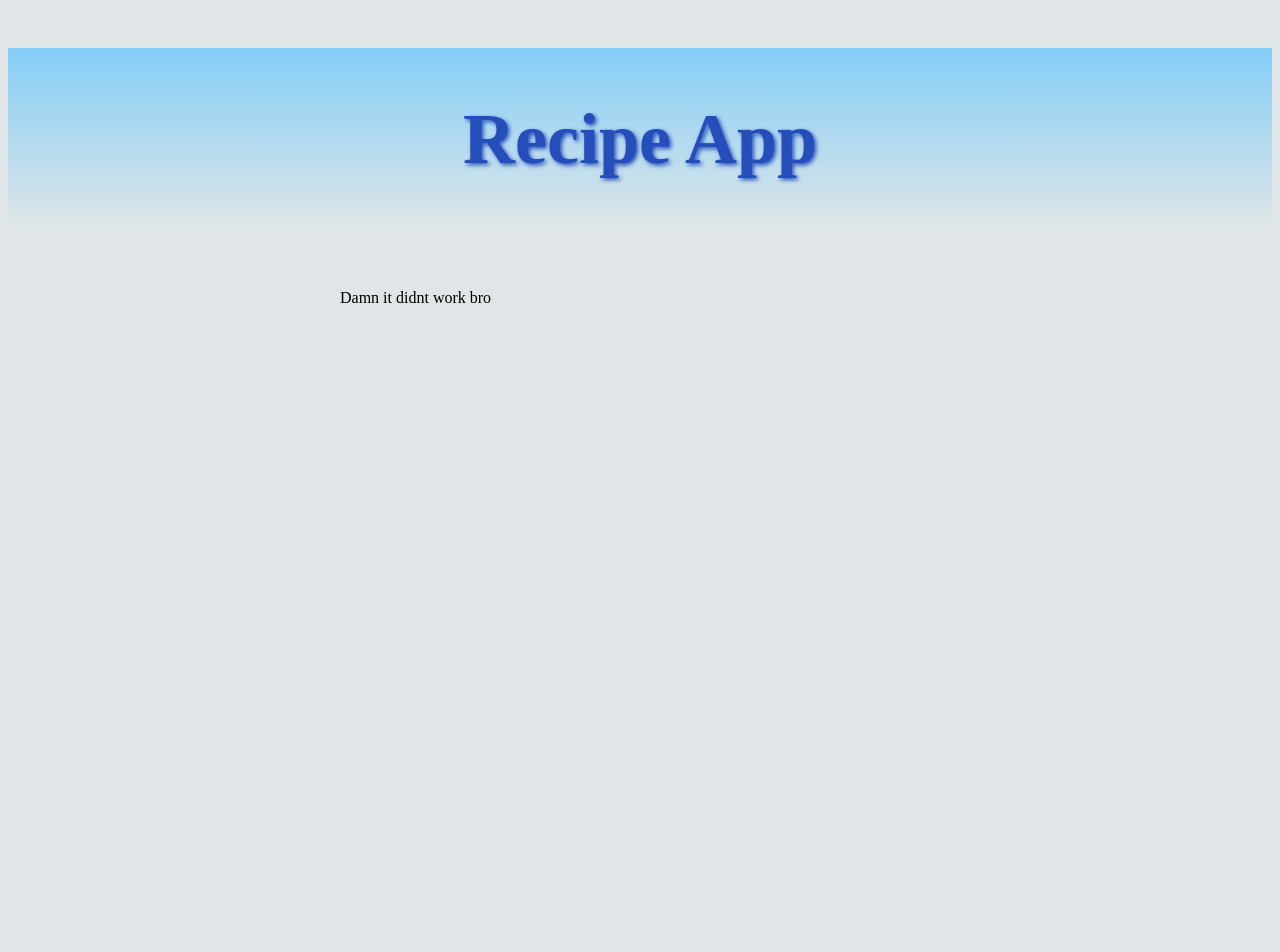
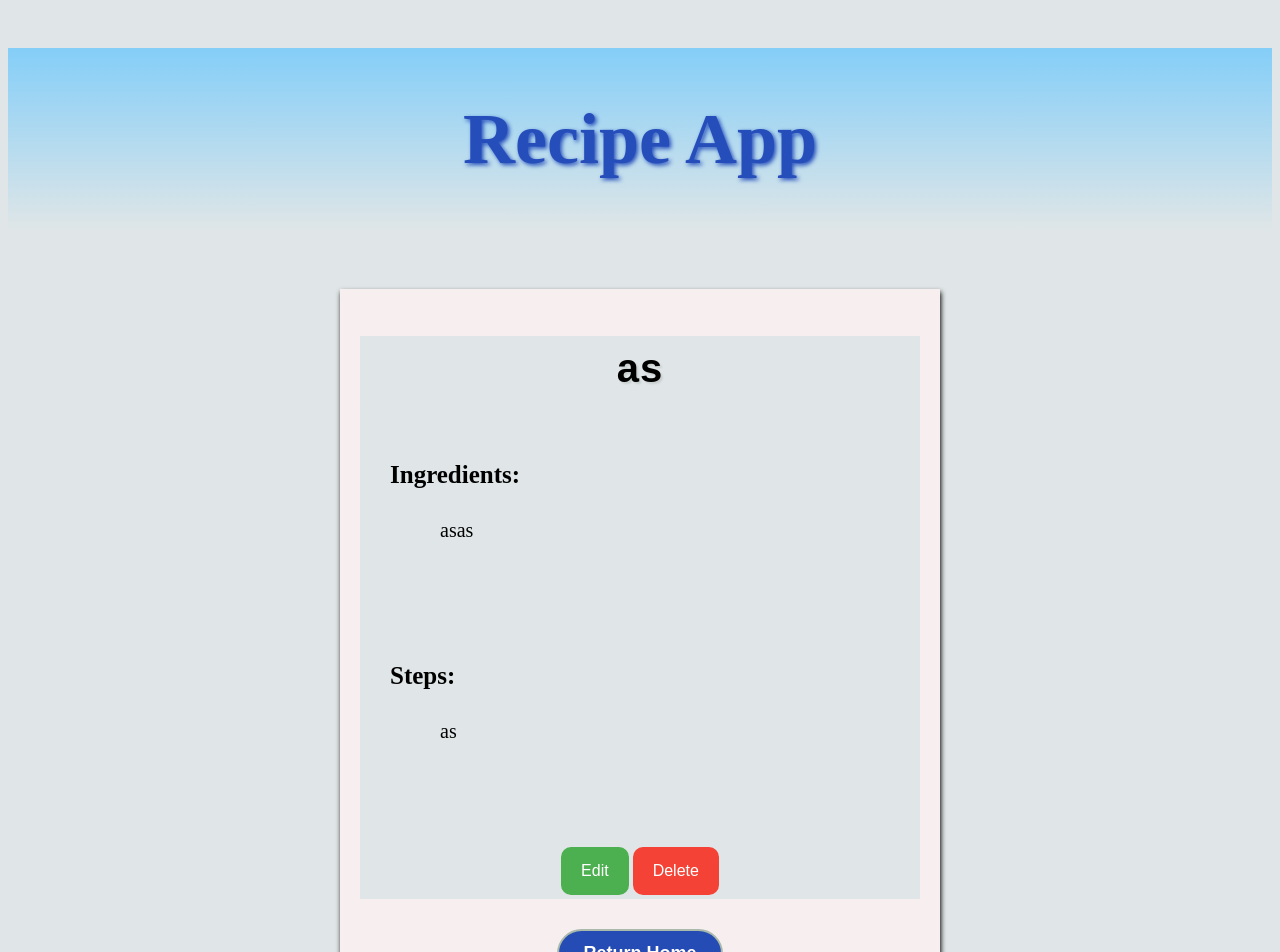
Before and after one commit to Daksh2060/cmpt372---asn2, a React (Create React App) app: page /recipes/0468 in a window 1280 px wide. Shown: the top 952 px of the page. Before the commit the page ends 800 px from the top, so only its background shows below. Built offline with nearby package versions, Linux system fonts and the light colour scheme; no server answers; data requests are answered from the project's data file.

Commit message:
Fixed display styling

```diff
--- a/data/db.json
+++ b/data/db.json
@@ -3,8 +3,32 @@
     {
       "name": "Daksh",
       "ingredients": "Shash",
-      "steps": "sas\nasas\nasasas\n54",
+      "steps": "sas\nasas\nasasas\n54\n12212",
       "id": "c52c"
+    },
+    {
+      "id": "6f0e",
+      "name": "asas",
+      "ingredients": "as",
+      "steps": "as"
+    },
+    {
+      "id": "0468",
+      "name": "as",
+      "ingredients": "asas",
+      "steps": "as"
+    },
+    {
+      "id": "4739",
+      "name": "1212",
+      "ingredients": "\\",
+      "steps": "as"
+    },
+    {
+      "id": "b401",
+      "name": "1212",
+      "ingredients": "asas",
+      "steps": "1212"
     }
   ]
 }
--- a/src/AddRecipe.js
+++ b/src/AddRecipe.js
@@ -32,8 +32,9 @@ const AddRecipe = () => {
     }
 
     return (
+        <div className="recipe-container">
+            <h2>Add New Recipe</h2>
             <div className="create">
-            <h2>Add a New Recipe</h2>
                 <form className="recipe-form" onSubmit={ handleSubmit }>
 
                     <label className="recipe-name-label">Recipe Name:</label>
@@ -48,6 +49,7 @@ const AddRecipe = () => {
                     { !isPending && <button>SAVE</button> }
                     { isPending && <button disabled>Saving Recipe...</button> }
                 </form>
+            </div>
             <button className="return-home" onClick={handleHome}>RETURN HOME</button>
         </div>
     );
--- a/src/RecipeDetails.js
+++ b/src/RecipeDetails.js
@@ -59,8 +59,8 @@ const Details = () => {
   return (
     <div className="details">
       {isEditing ? (
-      <div className="create">
-        <h2>Add a New Recipe</h2>
+      <div className="recipe-container">
+        <h2>Edit Recipe</h2>
           <form className="recipe-form" onSubmit={handleSubmit}>
             <label className="recipe-name-label">Recipe Name:</label>
             <input className="recipe-name-input" type="text" value={name} onChange={(e) => setName(e.target.value)} />
@@ -75,6 +75,7 @@ const Details = () => {
             { isPending && <button disabled>Saving Recipe...</button> }
           </form>
           <button className="return-home" onClick={handleHome}>Return Home</button>
+
       </div>
       ) : (
         <div className="view-recipe-container">
@@ -84,8 +85,10 @@ const Details = () => {
             <p>{recipe.ingredients}</p>
             <h2>Steps:</h2>
             <p>{recipe.steps}</p>
+            <div className="button-container">
               <button className="recipe-edit" onClick={handleEdit}>Edit</button>
               <button className="recipe-delete" onClick={handleDelete}>Delete</button>
+            </div>
           </div>
           <button className="return-home" onClick={handleHome}>Return Home</button>
       </div>
--- a/src/index.css
+++ b/src/index.css
@@ -23,7 +23,7 @@
 .saved-title {
     color: #264ebb;
     font-size: 35px;
-    text-align: left;
+    text-align: center;
 }
 
 .new{
@@ -110,31 +110,65 @@
     font-weight: 500;
 }
 
-.recipe-delete{
-    color: blue;
-    background-color: brown;
+.button-container{
+    text-align: center;
 }
 
-.recipe-edit{
-    color: black;
-    background-color: yellow;
+.recipe-edit,
+.recipe-delete {
+  background-color: #4CAF50; /* Green */
+  border: none;
+  color: white;
+  padding: 15px 20px;
+  font-size: 16px;
+  margin: 4px 2px;
+  cursor: pointer;
+  border-radius: 10px;
+  outline: none;
+  transition: background-color 0.3s ease;
+
+}
+
+.recipe-edit:hover,
+.recipe-delete:hover {
+  background-color: #45a049; /* Darker Green */
+}
+
+/* Delete Button */
+.recipe-delete {
+  background-color: #f44336; /* Red */
+}
+
+.recipe-delete:hover {
+  background-color: #d32f2f; /* Darker Red */
 }
 
 /*add form*/
-.create h2{
+.recipe-container {
+    background-color: #f0f0f0; /* Light gray */
+    border-radius: 10px;
+    padding: 20px;
+    margin: auto;
+    width: 600px;
+    align-items: center;
+    border: 2px solid #acb4ac;
+
+}
+
+.recipe-container h2{
+    background-color: #f0f0f0;
     color: #264ebb;
     font-size: 35px;
-    text-align: left;
+    text-align: center;
 }
 
+
 .recipe-form{
-    background-color: rgb(183, 192, 192);
     padding: 50px;
     padding-top: 10px;
 }
 
 .recipe-form label{
-    background-color: rgb(183, 192, 192);
     margin-top: 20px;
     font-weight: bold;
     font-size: 24px;
@@ -151,6 +185,7 @@
     box-sizing: border-box;
     border: 1px solid #ccc;
     border-radius: 4px;
+    background-color: white;
 }
 
 .recipe-ingredients-input{
@@ -163,6 +198,7 @@
     box-sizing: border-box;
     border: 1px solid #ccc;
     border-radius: 4px;
+    background-color: white;
 }
 
 .recipe-steps-input{
@@ -176,6 +212,7 @@
     box-sizing: border-box;
     border: 1px solid #ccc;
     border-radius: 4px;
+    background-color: white;
 }
 
 .recipe-form button{
```
Lines whose indentation alone changed are shown as unchanged.
